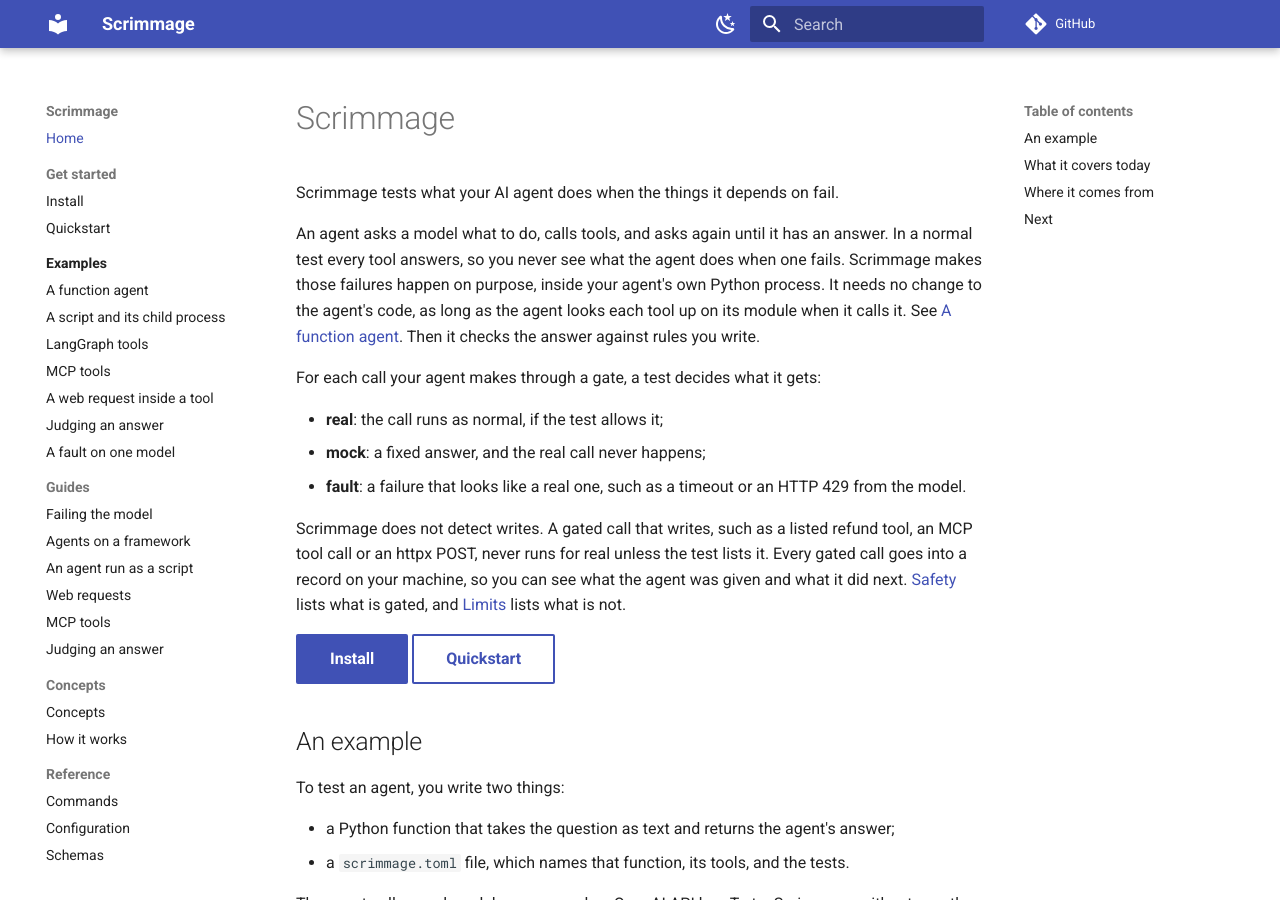
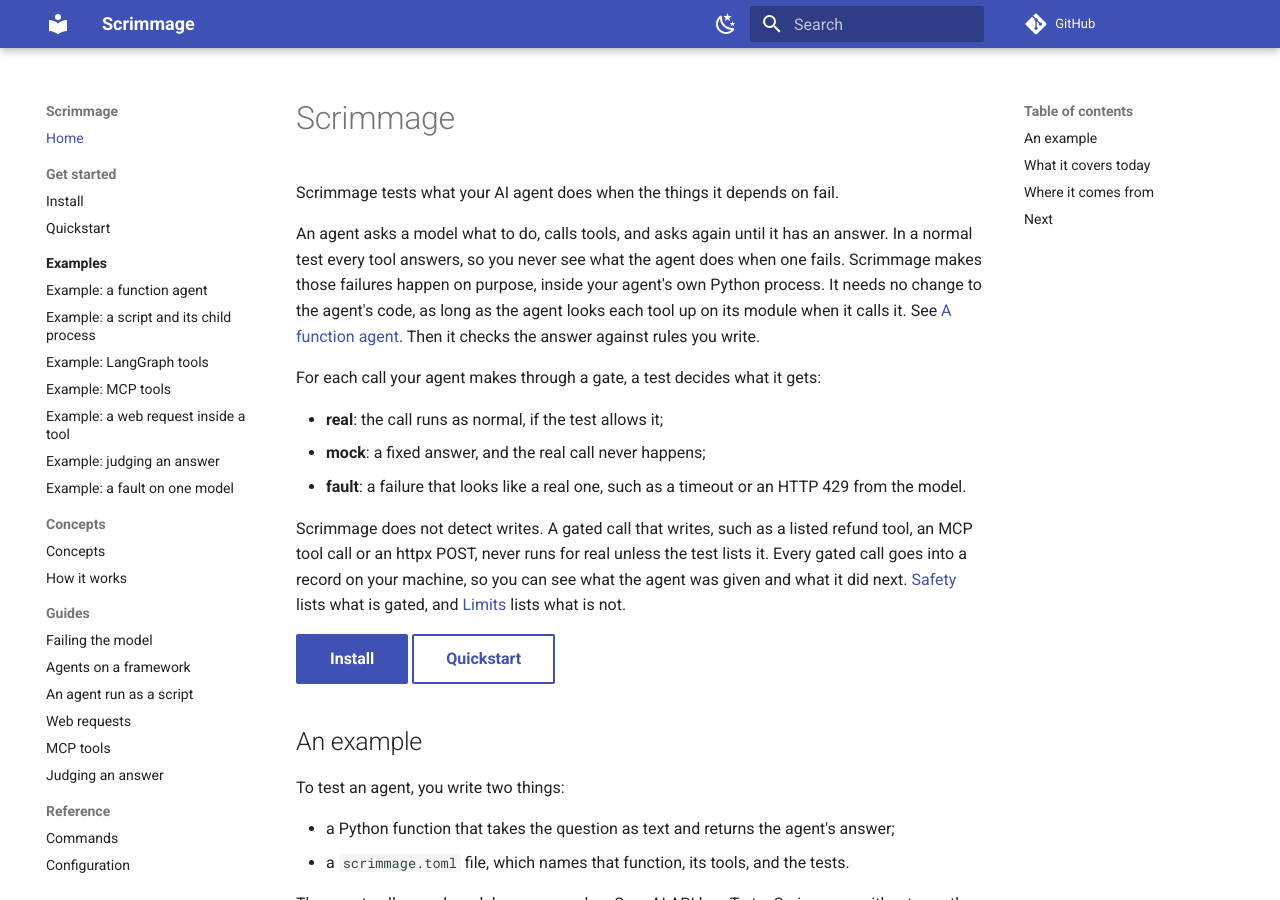
Before and after one commit to ManishKumar97/scrimmage, an MkDocs documentation site: the page built from docs/index.md, in a window 1280 px wide and 900 px high. Built offline with MkDocs 1.6.1 and Material for MkDocs 9.7.7, drawn with Linux system fonts in a browser that asks for light colours; comment, search, counter and statistics services are not loaded.

Commit message:
chore(docs): pin mkdocs, regroup the nav and stop hiding a notice

```diff
--- a/mkdocs.yml
+++ b/mkdocs.yml
@@ -1,5 +1,11 @@
 # The product website. Build it with: uv run --group docs mkdocs build --strict
-# The product name is written once, in site_name. Pages write it out in their text.
+# The site's title is site_name. The pages write the name out in their text, over 300
+# times, so a rename is a case-preserving find-and-replace across docs/; --strict then
+# catches any link or anchor the replace broke.
+#
+# Material for MkDocs reaches end of life on 5 May 2027; its team's successor is Zensical.
+# Move to Zensical before then. Until that move, keep the theme as it is and the schemas
+# hook thin, so there is little to port.
 site_name: Scrimmage
 site_description: An in-process fault injector for AI agents under test.
 repo_url: https://github.com/ManishKumar97/faultline
@@ -69,13 +75,16 @@ nav:
       - Quickstart: quickstart.md
   - Examples:
       - examples/index.md
-      - A function agent: examples/function-agent.md
-      - A script and its child process: examples/script-agent.md
-      - LangGraph tools: examples/langgraph.md
-      - MCP tools: examples/mcp.md
-      - A web request inside a tool: examples/web-request.md
-      - Judging an answer: examples/judging.md
-      - A fault on one model: examples/one-model.md
+      - "Example: a function agent": examples/function-agent.md
+      - "Example: a script and its child process": examples/script-agent.md
+      - "Example: LangGraph tools": examples/langgraph.md
+      - "Example: MCP tools": examples/mcp.md
+      - "Example: a web request inside a tool": examples/web-request.md
+      - "Example: judging an answer": examples/judging.md
+      - "Example: a fault on one model": examples/one-model.md
+  - Concepts:
+      - Concepts: concepts.md
+      - How it works: how-it-works.md
   - Guides:
       - Failing the model: model-faults.md
       - Agents on a framework: frameworks.md
@@ -83,9 +92,6 @@ nav:
       - Web requests: web-requests.md
       - MCP tools: mcp.md
       - Judging an answer: judging.md
-  - Concepts:
-      - Concepts: concepts.md
-      - How it works: how-it-works.md
   - Reference:
       - Commands: cli.md
       - Configuration: configuration.md
--- a/pyproject.toml
+++ b/pyproject.toml
@@ -34,7 +34,8 @@ dev = [
     "pytest-xdist>=3.8.0",
 ]
 docs = [
-    "mkdocs-material>=9.8.1",
+    "mkdocs>=1.6.1,<2",
+    "mkdocs-material>=9.8.1,<10",
 ]
 
 [tool.pytest.ini_options]
```
Also changed, not shown: 2 other files.
